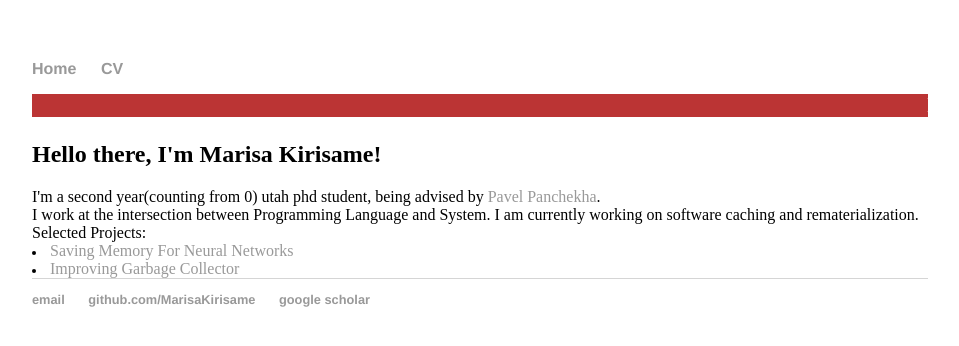
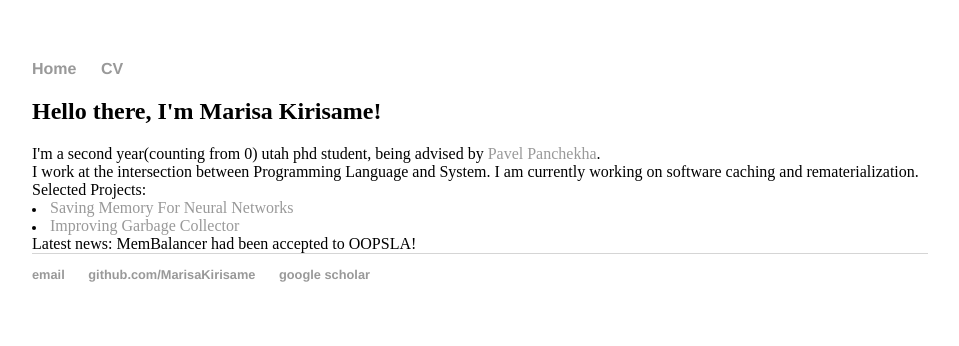
Before and after one commit to MarisaKirisame/MarisaKirisame.github.io, a Jekyll site: the page built from index.html, in a window 1280 px wide. Shown: the top 346 px of the page, without its empty margins (160-1119 px from the left). Built offline with Jekyll 4.4.1, drawn with Linux system fonts in a browser that asks for light colours; comment, search, counter and statistics services are not loaded.

Commit message:
Update index.html

```diff
--- a/index.html
+++ b/index.html
@@ -2,14 +2,6 @@
 layout: default
 title: Marisa Kirisame
 ---
-<div align="center">
-    <marquee bgcolor="#bb3434" direction="left"
-             scrollamount="5" width="100%">
-        <span style="font-size: 20px;color:#FFFFFF">
-            Latest news: MemBalancer had been accepted to OOPSLA!
-        </span>
-    </marquee>
-</div>
 <div class="blurb">
   <h2>Hello there, I'm Marisa Kirisame!</h2>
   I'm a second year(counting from 0) utah phd student, being advised by <a href="https://pavpanchekha.com/">Pavel Panchekha</a>. <br>
@@ -17,4 +9,5 @@ title: Marisa Kirisame
   Selected Projects:
   <li><a href="dtr.html">Saving Memory For Neural Networks</a></li>
   <li><a href="balancer.html">Improving Garbage Collector</a></li>
+  Latest news: MemBalancer had been accepted to OOPSLA!
 </div><!-- /.blurb -->
```
